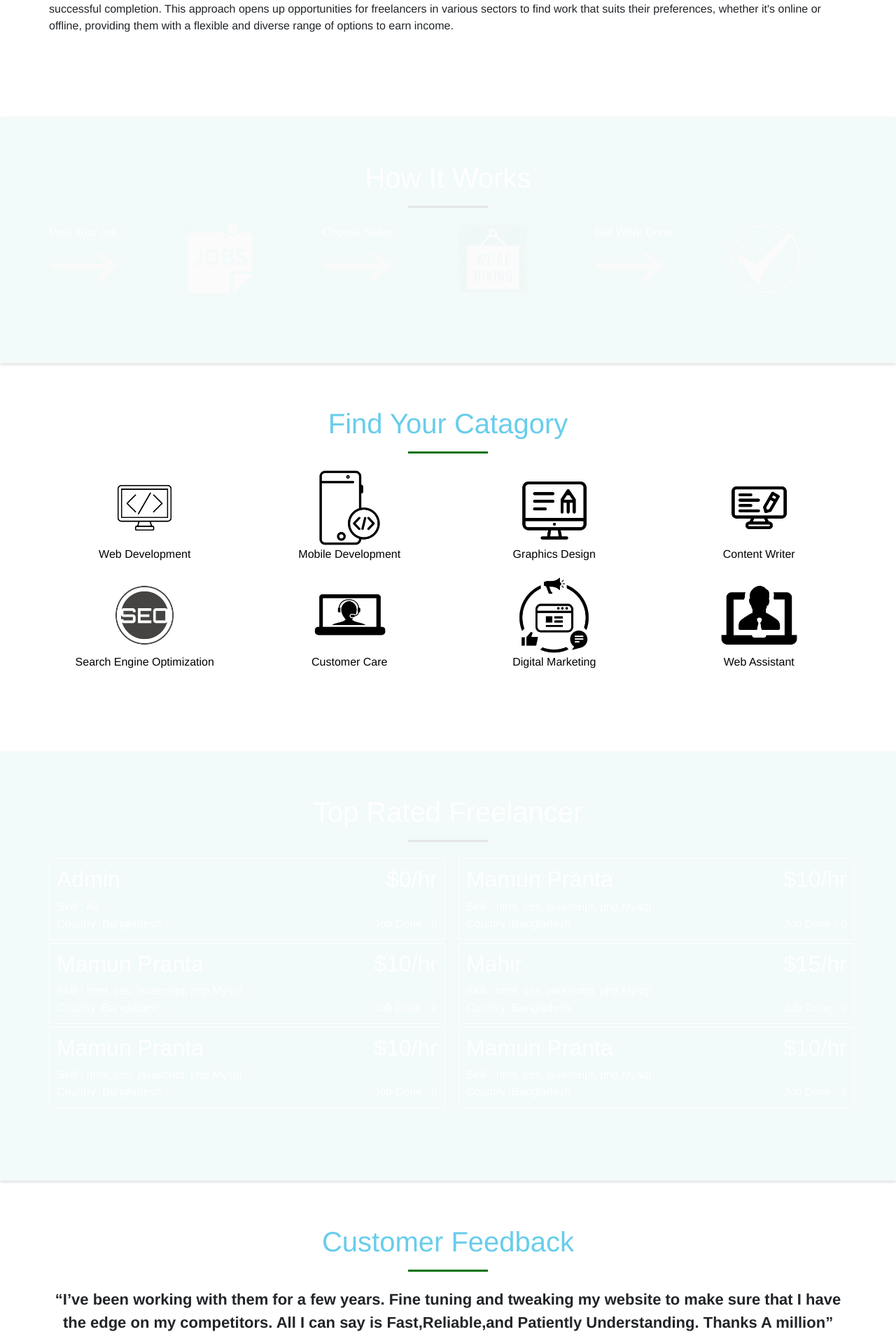
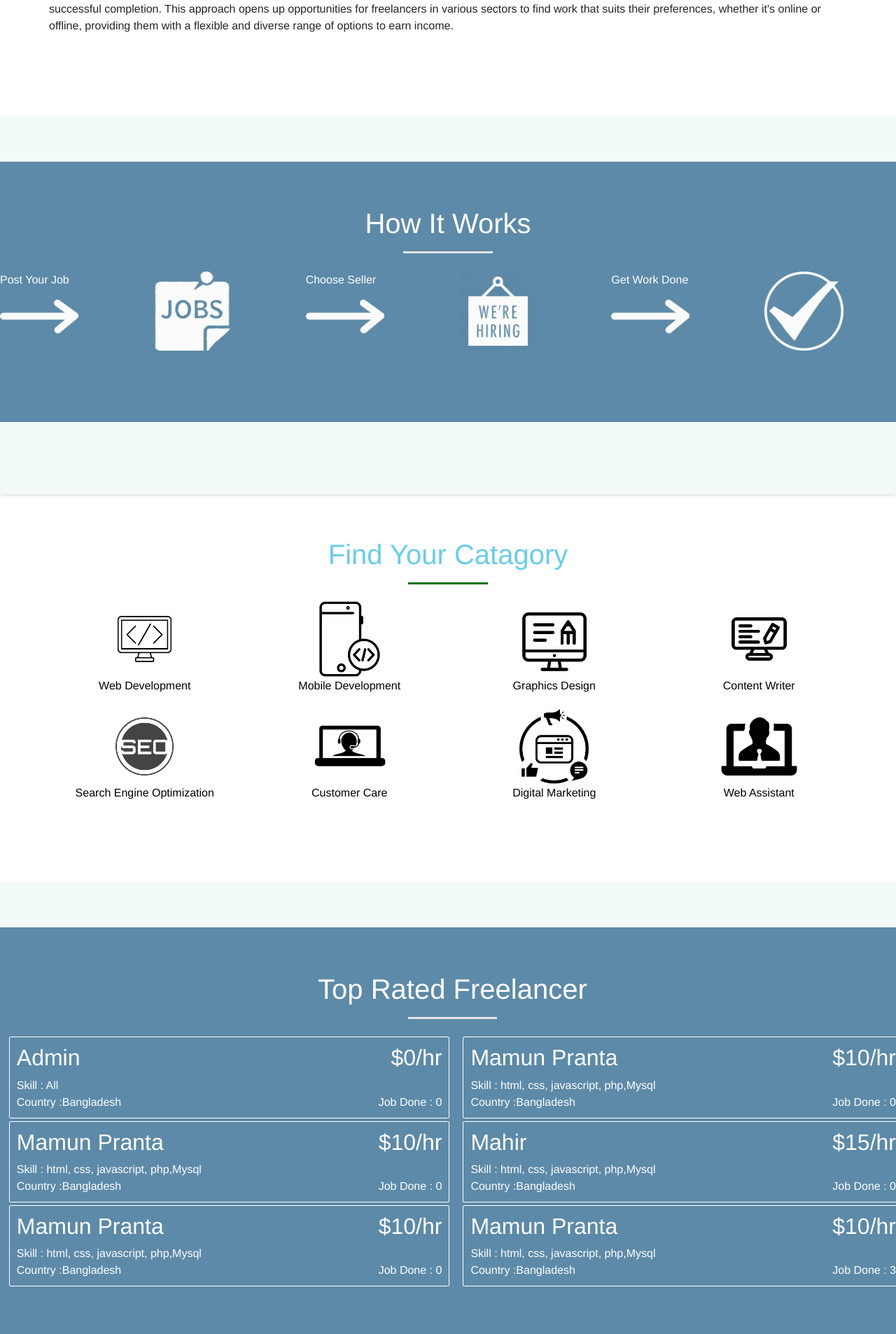
Before and after one commit to PayoWork/PayoWork, a PHP site: page / in a window 1280 px wide. Shown: the part 891-2797 px from the top of the page at 70% size. Run offline with PHP 8.4, Linux system fonts and the light colour scheme; data comes from the database, SQL or seed files in the repository.

Commit message:
conclude

```diff
--- a/css/hs_style.css
+++ b/css/hs_style.css
@@ -93,6 +93,10 @@ a.nav-link.rs_menu.text-success:hover{
 }
 .navbar-dark .navbar-toggler-icon{
     background-image: url("../resources/navbar.png") !important;
+}
+
+.container1{
+    background-color: #5D8AA8 !important;
 }
 
 
--- a/index.php
+++ b/index.php
@@ -117,9 +117,9 @@ session_start();
 
     </div>
 
-    <div class="container-fluid bg-success">
+    <div class="container-fluid bg-success" style='padding: 5% 0% 8% 0%;'>
 
-       <div class="container" style="padding: 5% 0% 8% 0%;">
+       <div class="container1" style="padding: 5% 0% 8% 0%;" style="background-color: #5D8AA8;">
          <h1 class="text-center text-white">How It Works</h1>
          <hr class="rs_hr" color=white>
          <div class="row">
@@ -240,8 +240,8 @@ session_start();
     </div>
  </div>
 
-<div class='container-fluid bg-success'>
-       <div class='container' style='padding: 5% 0% 8% 0%;'>
+<div class='container-fluid bg-success' style='padding: 5% 0% 8% 0%;'>
+       <div class='container1' style='padding: 5% 0% 8% 1%;' style='background-color: #5D8AA8;'>
 
           <h1 class='text-center text-white'>Top Rated Freelancer</h1>
          <hr class='rs_hr' color=white>
```
